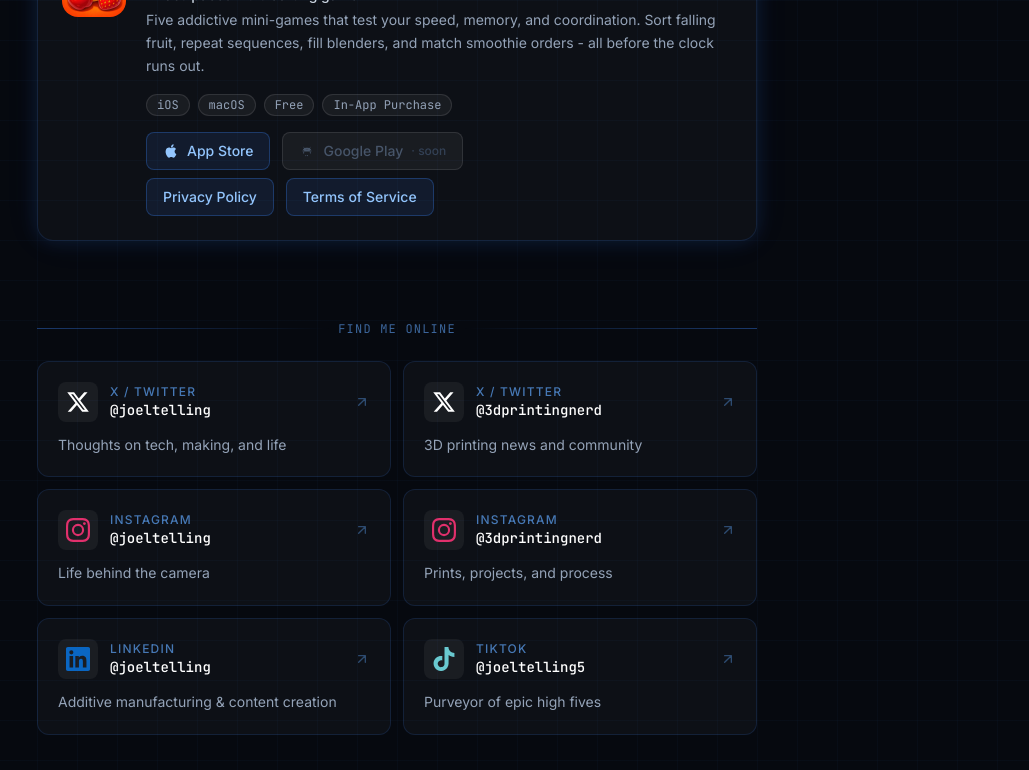
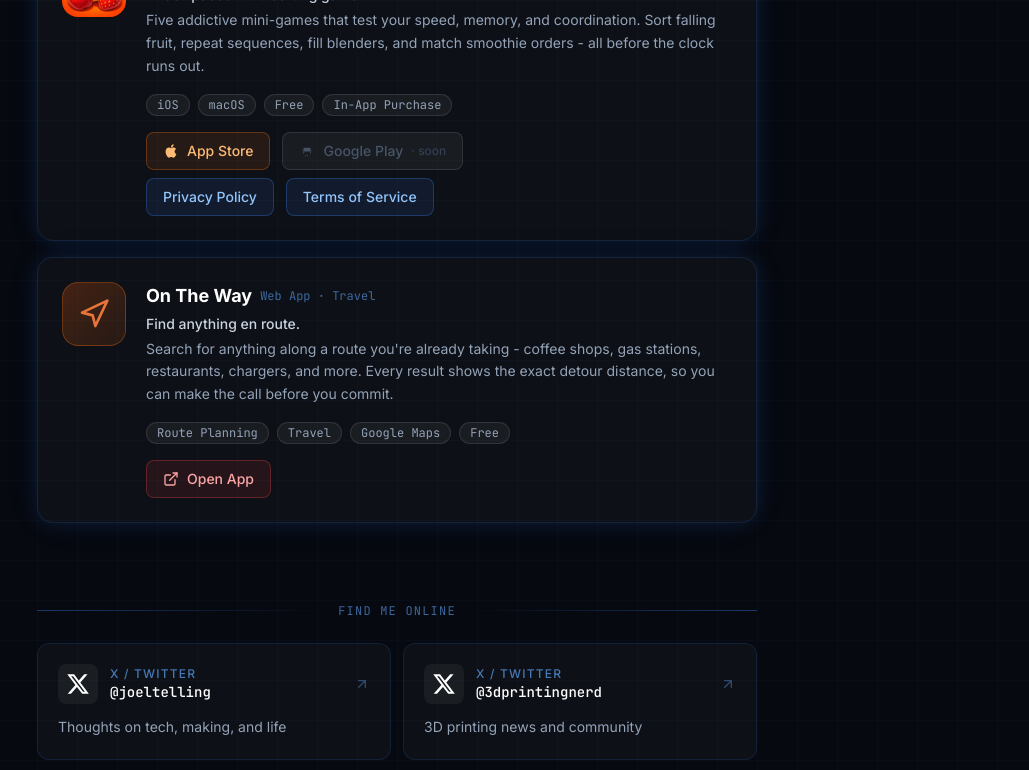
Before and after one commit to joeltelling/joeltelling-website, a Next.js app: page / in a window 1280 px wide. Shown: the part 1320-2090 px from the top of the page, without its empty margins (243-1272 px from the left). Built offline with nearby package versions, Linux system fonts and the light colour scheme.

Commit message:
Add On The Way card and accent color system for project badges
Co-Authored-By: Claude Sonnet 4.6 <noreply@anthropic.com>

```diff
--- a/app/page.tsx
+++ b/app/page.tsx
@@ -104,6 +104,7 @@ interface AppProject {
   icon: ReactNode;
   platforms: { label: string; url: string; available: boolean }[];
   tags: string[];
+  accent?: "blue" | "orange" | "red";
   legalLinks?: { label: string; href: string }[];
 }
 
@@ -158,10 +159,34 @@ const projects: AppProject[] = [
       },
     ],
     tags: ["iOS", "macOS", "Free", "In-App Purchase"],
+    accent: "orange",
     legalLinks: [
       { label: "Privacy Policy", href: "/orangebanana/privacy" },
       { label: "Terms of Service", href: "/orangebanana/tos" },
     ],
+  },
+  {
+    name: "On The Way",
+    tagline: "Find anything en route.",
+    description:
+      "Search for anything along a route you're already taking - coffee shops, gas stations, restaurants, chargers, and more. Every result shows the exact detour distance, so you can make the call before you commit.",
+    category: "Web App · Travel",
+    icon: (
+      <div className="flex h-16 w-16 shrink-0 items-center justify-center rounded-2xl border border-orange-500/30 bg-gradient-to-br from-orange-600/25 to-orange-500/10">
+        <svg viewBox="0 0 24 24" fill="none" stroke="#E8743A" strokeWidth="2" strokeLinecap="round" strokeLinejoin="round" className="w-8 h-8" aria-hidden="true">
+          <polygon points="3 11 22 2 13 21 11 13 3 11" />
+        </svg>
+      </div>
+    ),
+    platforms: [
+      {
+        label: "Open App",
+        url: "https://ontheway.joeltelling.com",
+        available: true,
+      },
+    ],
+    tags: ["Route Planning", "Travel", "Google Maps", "Free"],
+    accent: "red",
   },
 ];
 
@@ -250,14 +275,26 @@ function ProjectCard({ project }: { project: AppProject }) {
                   href={platform.url}
                   target="_blank"
                   rel="noopener noreferrer"
-                  className="inline-flex items-center gap-2 rounded-lg border border-blue-500/30 bg-blue-500/10 px-4 py-2 text-sm font-medium text-blue-300 transition-all hover:border-blue-500/60 hover:bg-blue-500/20"
+                  className={
+                    project.accent === "orange"
+                      ? "inline-flex items-center gap-2 rounded-lg border border-orange-500/30 bg-orange-500/10 px-4 py-2 text-sm font-medium text-orange-300 transition-all hover:border-orange-500/60 hover:bg-orange-500/20"
+                      : project.accent === "red"
+                      ? "inline-flex items-center gap-2 rounded-lg border border-red-500/30 bg-red-500/10 px-4 py-2 text-sm font-medium text-red-300 transition-all hover:border-red-500/60 hover:bg-red-500/20"
+                      : "inline-flex items-center gap-2 rounded-lg border border-blue-500/30 bg-blue-500/10 px-4 py-2 text-sm font-medium text-blue-300 transition-all hover:border-blue-500/60 hover:bg-blue-500/20"
+                  }
                 >
                   {platform.label.includes("YouTube") ? (
                     <svg viewBox="0 0 24 24" fill="currentColor" className="w-4 h-4" aria-hidden="true">
                       <path d="M23.498 6.186a3.016 3.016 0 0 0-2.122-2.136C19.505 3.545 12 3.545 12 3.545s-7.505 0-9.377.505A3.017 3.017 0 0 0 .502 6.186C0 8.07 0 12 0 12s0 3.93.502 5.814a3.016 3.016 0 0 0 2.122 2.136c1.871.505 9.376.505 9.376.505s7.505 0 9.377-.505a3.015 3.015 0 0 0 2.122-2.136C24 15.93 24 12 24 12s0-3.93-.502-5.814zM9.545 15.568V8.432L15.818 12l-6.273 3.568z" />
                     </svg>
+                  ) : platform.label.includes("App Store") ? (
+                    <AppleIcon />
                   ) : (
-                    <AppleIcon />
+                    <svg viewBox="0 0 24 24" fill="none" stroke="currentColor" strokeWidth="2" strokeLinecap="round" strokeLinejoin="round" className="w-4 h-4" aria-hidden="true">
+                      <path d="M18 13v6a2 2 0 0 1-2 2H5a2 2 0 0 1-2-2V8a2 2 0 0 1 2-2h6" />
+                      <polyline points="15 3 21 3 21 9" />
+                      <line x1="10" y1="14" x2="21" y2="3" />
+                    </svg>
                   )}
                   {platform.label}
                 </a>
```
